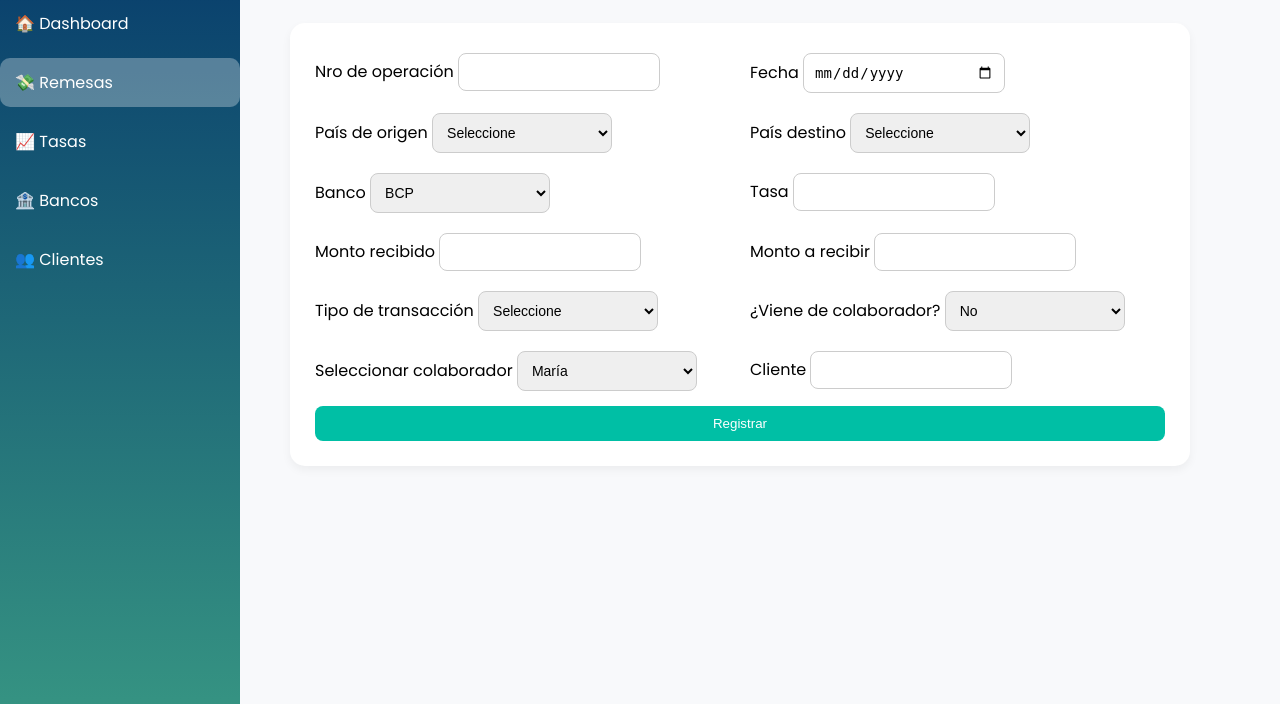
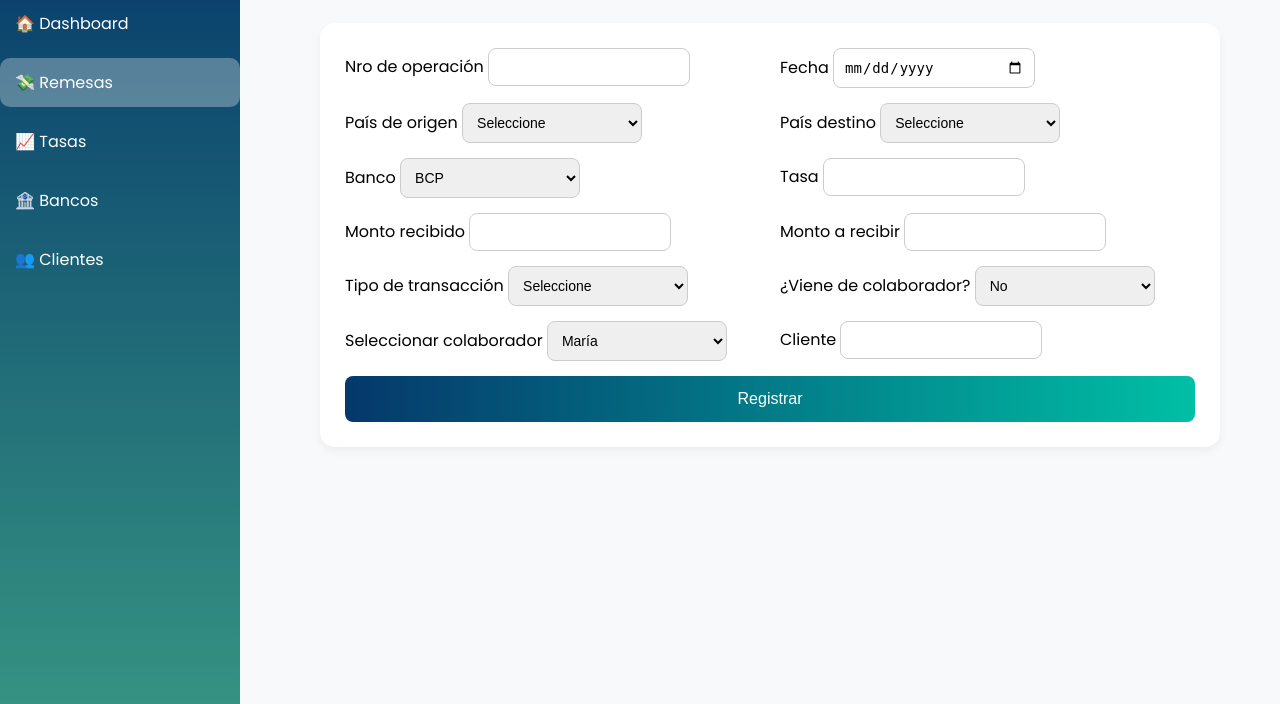
Before and after one commit to karinbarazarte/Cambioexpress2018, a Flask app: page /remesas in a window 1280 px wide. Shown: the part 96-800 px from the top of the page. Run offline with Flask 3, Linux system fonts and the light colour scheme; some libraries are stand-ins or nearby versions.

Commit message:
Add files via upload

```diff
--- a/static/css/style.css
+++ b/static/css/style.css
@@ -121,11 +121,33 @@ tr:nth-child(even) {
     border-radius: 6px;
     cursor: pointer;
 }
-input, select {
-    width: 100%;
-    padding: 10px;
+
+.form-remesa {
+    display: grid;
+    grid-template-columns: 1fr 1fr;
+    gap: 15px 20px;
+    background: white;
+    padding: 25px;
+    border-radius: 15px;
+    box-shadow: 0 4px 10px rgba(0,0,0,0.05);
+    max-width: 850px;
+    margin: auto;
+}
+
+.form-remesa p.warning {
+    grid-column: span 2;
+    color: #b30000;
+    font-size: 14px;
+    display: none;
+}
+
+.form-remesa .submit-btn {
+    grid-column: span 2;
+    background: linear-gradient(90deg, #05386b, #00bfa5);
+    color: white;
+    padding: 14px;
+    font-size: 16px;
+    border: none;
     border-radius: 8px;
-    border: 1px solid #ccc;
-    font-size: 14px;
-    margin-top: 5px;
+    cursor: pointer;
 }
--- a/templates/remesas.html
+++ b/templates/remesas.html
@@ -1,7 +1,7 @@
 {% extends "dashboard.html" %}
 {% block content %}
 <h1 style="margin-bottom:20px;">Registrar Remesa</h1>
-<form style="display:grid; grid-template-columns: 1fr 1fr; gap:15px 20px; background:white; padding:25px; border-radius:15px; box-shadow:0 4px 10px rgba(0,0,0,0.05); max-width:850px;">
+<form class="form-remesa">
     <div>
         <label>Nro de operación</label>
         <input type="text" name="operacion">
@@ -67,9 +67,10 @@
         <label>Cliente</label>
         <input type="text">
     </div>
-    <p id="warning" class="warning" style="grid-column:span 2; color:red; display:none;">No hay regla definida, edite manualmente el monto a recibir.</p>
-    <button type="submit" class="submit-btn" style="grid-column:span 2;">Registrar</button>
+    <p id="warning" class="warning">No hay regla definida, edite manualmente el monto a recibir.</p>
+    <button type="submit" class="submit-btn">Registrar</button>
 </form>
+
 <script>
 function buscarTasa(){
     const origen=document.getElementById('pais_origen').value;
```
